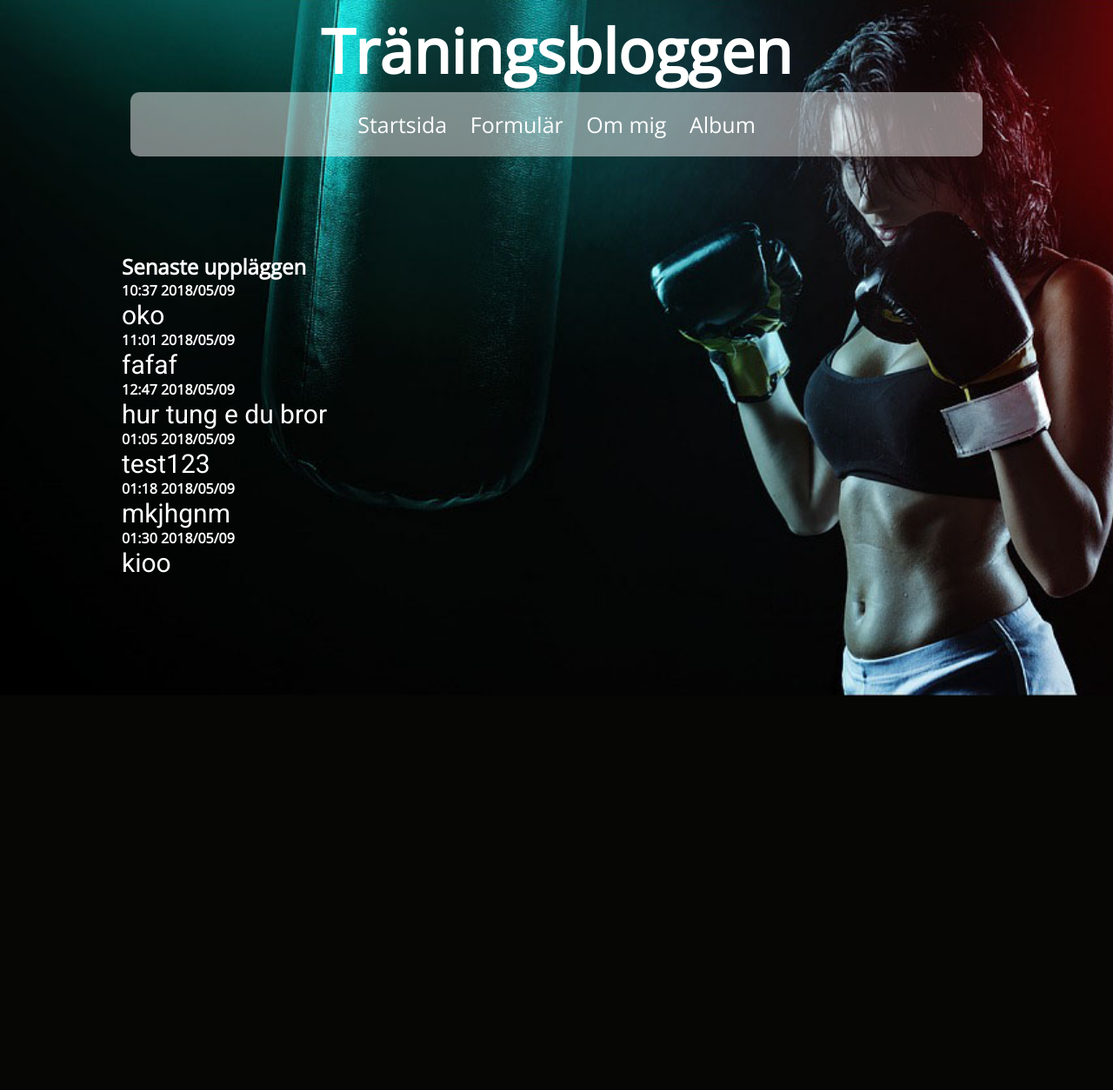
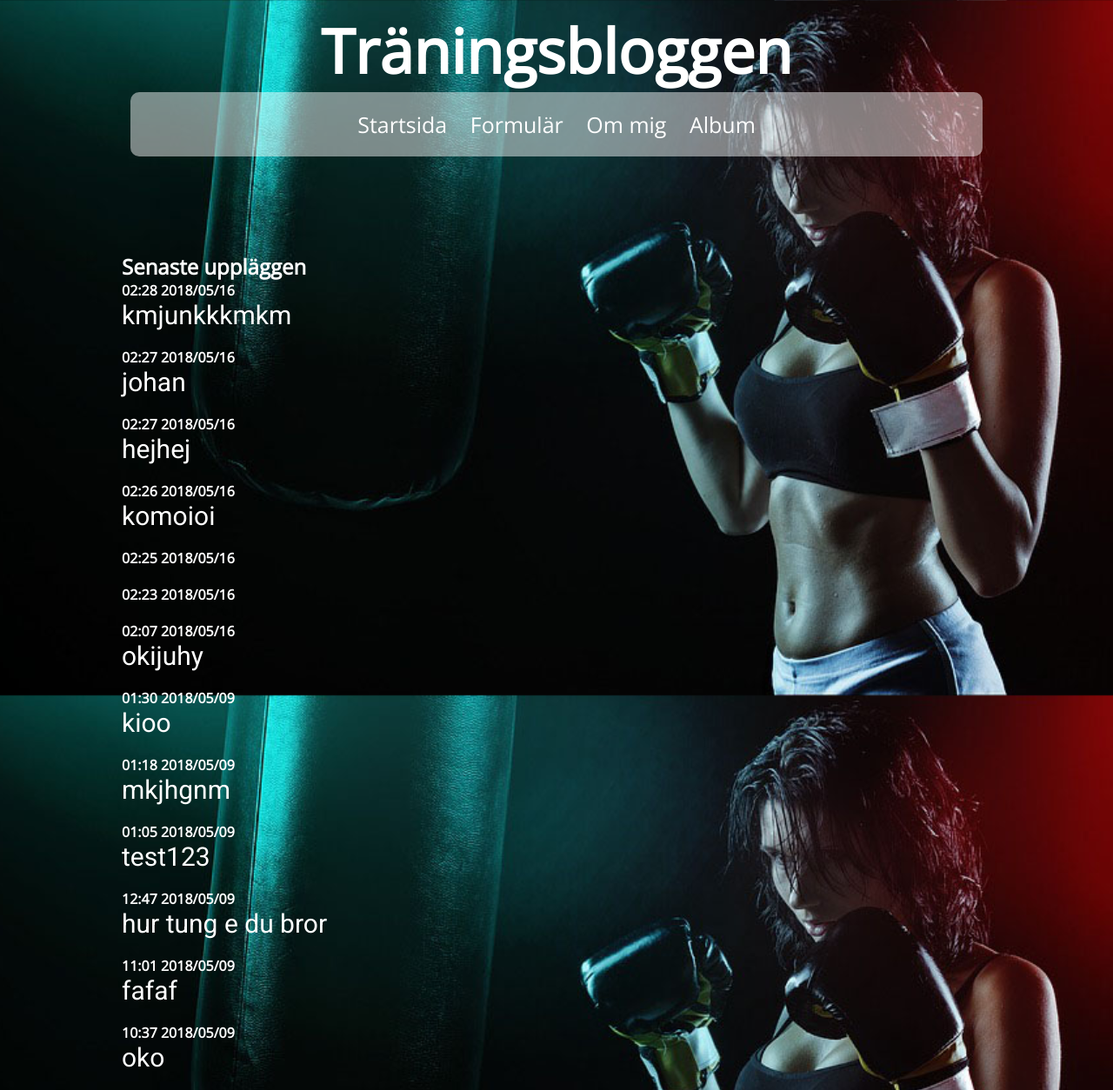
Before and after one commit to johanlyshoj/slutprojekt, a PHP site: page / in a window 1280 px wide. Shown: the whole page at 87% size. Before the commit the page ends 800 px from the top, so only its background shows below. Run offline with PHP 8.4, Linux system fonts and the light colour scheme.

Commit message:
jag har nu kodat sidans grundkod format den till utseendet som jag hade designat i photoshop och skapat en CSS. skapade även en ny sida för ett album där användarna kan ladda upp bilder om dom har något dom vill dela med sig av.

```diff
--- a/album.php
+++ b/album.php
@@ -34,19 +34,16 @@
                      }
                  }
                 session_destroy();
-
                  ?>
             <h2>Album</h2>
             <?php
                $directory = "uploads";
                $fileList= scandir($directory);
-
                foreach ($fileList as $file) {
                    if (!in_array($file ,array(".",".."))) {
                        echo "<a href=\"uploads/$file\"><img src=\"uploads/$file\"></a>";
                    }
                }
-
                        ?>
          </main>
          <footer>
--- a/blogg.txt
+++ b/blogg.txt
@@ -1 +1,13 @@
-<div class="inlagg"><h4>10:37 2018/05/09</h4><p>oko </p></div><div class="inlagg"><h4>11:01 2018/05/09</h4><p>fafaf </p></div><div class="inlagg"><h4>12:47 2018/05/09</h4><p>hur tung e du bror </p></div><div class="inlagg"><h4>01:05 2018/05/09</h4><p>test123 </p></div><div class="inlagg"><h4>01:18 2018/05/09</h4><p>mkjhgnm </p></div><div class="inlagg"><h4>01:30 2018/05/09</h4><p>kioo </p></div>
+<div class="inlagg"><h4>10:37 2018/05/09</h4><p>oko </p></div>
+<div class="inlagg"><h4>11:01 2018/05/09</h4><p>fafaf </p></div>
+<div class="inlagg"><h4>12:47 2018/05/09</h4><p>hur tung e du bror </p></div>
+<div class="inlagg"><h4>01:05 2018/05/09</h4><p>test123 </p></div>
+<div class="inlagg"><h4>01:18 2018/05/09</h4><p>mkjhgnm </p></div>
+<div class="inlagg"><h4>01:30 2018/05/09</h4><p>kioo </p></div>
+<div class="inlagg"><h4>02:07 2018/05/16</h4><p>okijuhy </p></div>
+<div class="inlagg"><h4>02:23 2018/05/16</h4><p> </p></div>
+<div class="inlagg"><h4>02:25 2018/05/16</h4><p> </p></div>
+<div class="inlagg"><h4>02:26 2018/05/16</h4><p>komoioi </p></div>
+<div class="inlagg"><h4>02:27 2018/05/16</h4><p>hejhej  </p></div>
+<div class="inlagg"><h4>02:27 2018/05/16</h4><p>johan </p></div>
+<div class="inlagg"><h4>02:28 2018/05/16</h4><p>kmjunkkkmkm </p></div>
--- a/formular.php
+++ b/formular.php
@@ -1,12 +1,10 @@
 <!DOCTYPE html>
 <html lang="sv">
-
 <head>
     <meta charset="utf-8">
     <title>Träningsbloggen</title>
     <link rel="stylesheet" href="style.css">
 </head>
-
 <body>
     <div class="kontainer">
         <header>
@@ -17,22 +15,18 @@
                     <li><a href="formular.php">Formulär</a></li>
                     <li><a href="om_mig.php">Om mig</a></li>
                            <li><a href="album.php">Album</a></li>
-
                 </ul>
             </nav>
         </header>
         <main>
-
             <p>Skriv om din träning här</p>
             <form action="lagra.php" method="post">
                 <textarea name="inlagg"></textarea>
                 <br>
                 <button>Skicka</button>
             </form>
-
         </main>
         <footer>
-
         </footer>
     </div>
 </body>
--- a/index.php
+++ b/index.php
@@ -15,39 +15,27 @@
                     <li><a href="formular.php">Formulär</a></li>
                     <li><a href="om_mig.php">Om mig</a></li>
                     <li><a href="album.php">Album</a></li>
-
                 </ul>
             </nav>
         </header>
         <main>
-
             <h2>Senaste uppläggen</h2>
             <?php
             $filnamn = "blogg.txt";
-
             //öppna anslutningen till textfilen
-            $handtag = fopen($filnamn, 'a+');
-
+            $handtag = fopen($filnamn, 'r');
             $rader = file($filnamn);
-
+            //vänder på inläggen så senaste hamnar högst upp
+            $raderBak = array_reverse($rader);
             //läs rad för rad i textfilen
-            foreach ($rader as $rad) {
-                echo"$rad";
+            foreach ($raderBak as $rad) {
+                echo "$rad";
             }
-
             //stäng alstutningen till textfieln
             fclose($handtag);
-
-
-
-
-
-
-
             ?>
         </main>
         <footer>
-
         </footer>
     </div>
 </body>
--- a/om_mig.php
+++ b/om_mig.php
@@ -6,7 +6,6 @@
     <title>Träningsbloggen</title>
     <link rel="stylesheet" href="style.css">
 </head>
-
 <body>
     <div class="kontainer">
         <header>
--- a/style.css
+++ b/style.css
@@ -112,3 +112,8 @@ main img {
     width: 300px;
     padding: 20px;
 }
+
+main .inlagg{
+    margin-bottom: 20px;
+
+}
```
Also changed, not shown: filuppladning.php (+0 -8 lines), lagra.php (+4 -6 lines).
